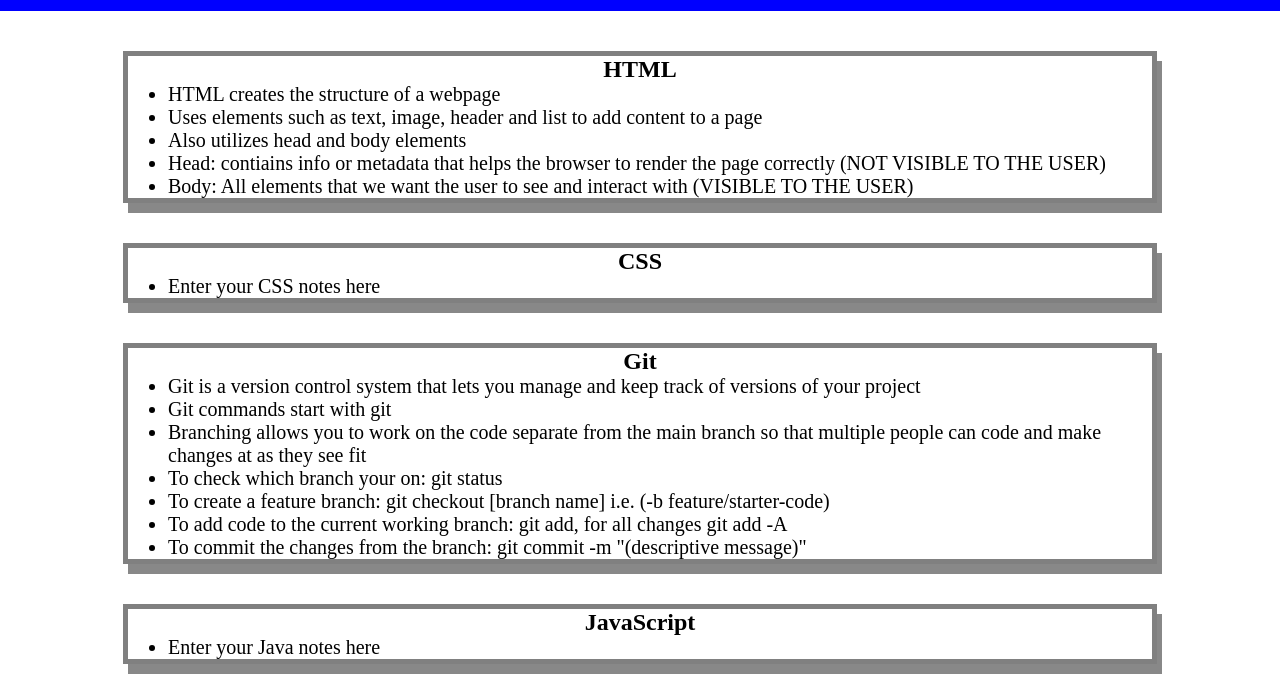
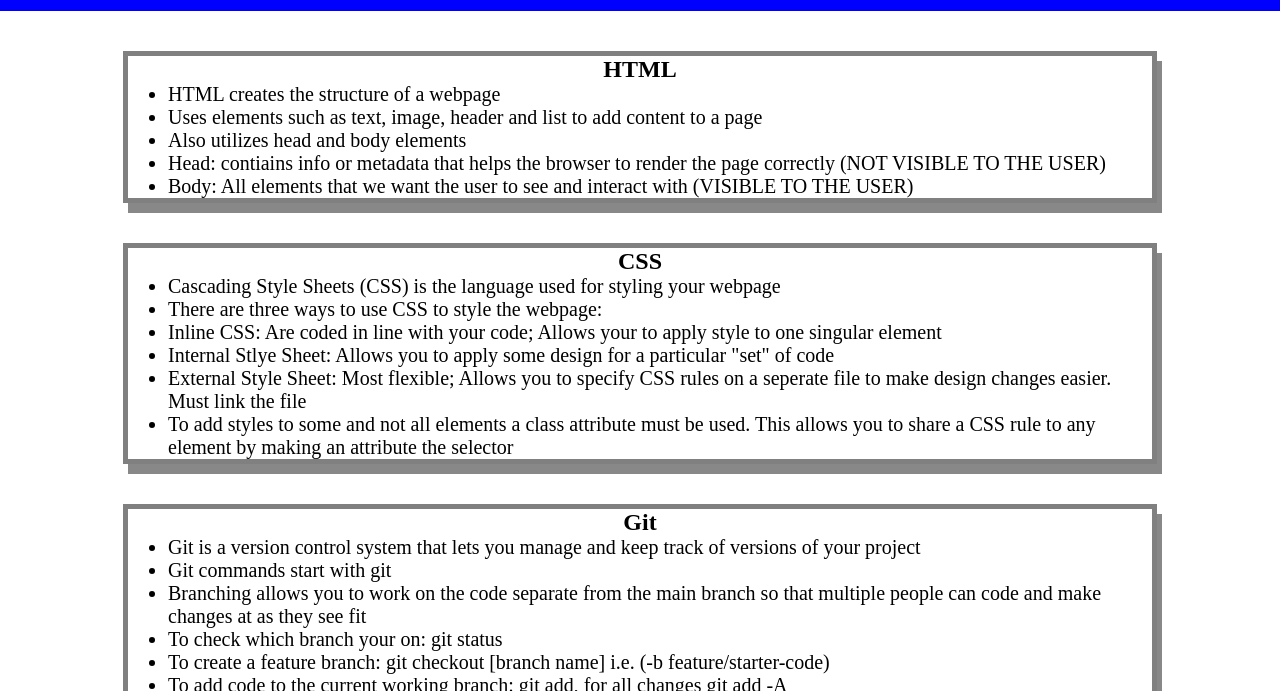
Before and after one commit to Nephew20/prework-study-guide, a plain HTML site: page prework-study-guide/index.html in a window 1280 px wide. Shown: the part 109-800 px from the top of the page. Drawn offline with Linux system fonts and the light colour scheme.

Commit message:
added CSS to project

```diff
--- a/prework-study-guide/assets/style.css
+++ b/prework-study-guide/assets/style.css
@@ -3,16 +3,14 @@
     padding: 0;
 }
 
-header,
-footer {
+header,footer {
     width: 100%;
     height: 120px;
     background-color: blue;
     color: white;
 }
 
-h1,
-h2 {
+h1,h2 {
     text-align: center;
 }
 
--- a/prework-study-guide/index.html
+++ b/prework-study-guide/index.html
@@ -27,7 +27,13 @@
       <section class = "card" id ="css-section">
         <h2>CSS</h2>
         <ul>
-          <li>Enter your CSS notes here</li>
+          <li>Cascading Style Sheets (CSS) is the language used for styling your webpage</li>
+          <li>There are three ways to use CSS to style the webpage:
+            <li>Inline CSS: Are coded in line with your code; Allows your to apply style to one singular element</li>
+            <li>Internal Stlye Sheet: Allows you to apply some design for a particular "set" of code</li>
+            <li>External Style Sheet: Most flexible; Allows you to specify CSS rules on a seperate file to make design changes easier. Must link the file</li>
+          </li>
+          <li>To add styles to some and not all elements a class attribute must be used. This allows you to share a CSS rule to any element by making an attribute the selector</li>
         </ul>
       </section>
 
```
